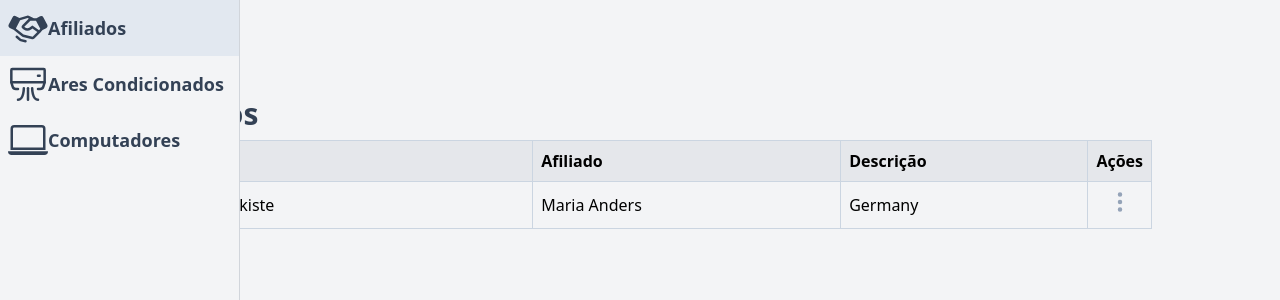
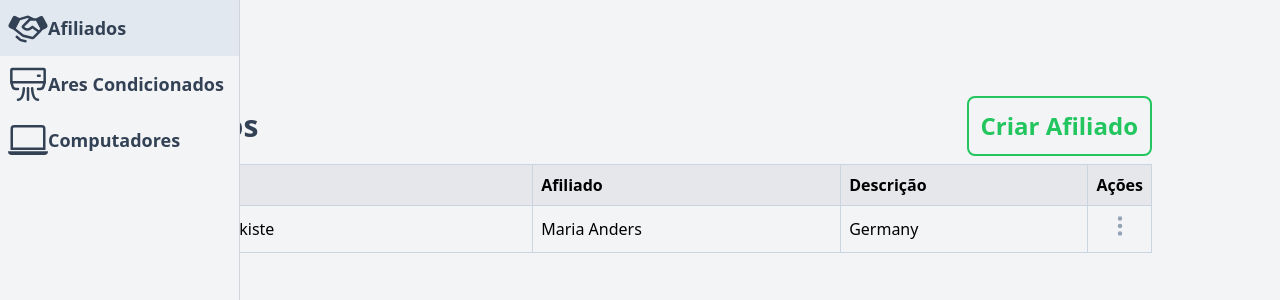
Before and after one commit to ppessanhadev/case-deep, a Nuxt app in the folder frontend/: page / in a window 1280 px wide. Shown: the top 300 px of the page. Built offline with nearby package versions, Linux system fonts and the light colour scheme.

Commit message:
feat: adds create button on branches page

```diff
--- a/frontend/pages/index.vue
+++ b/frontend/pages/index.vue
@@ -5,9 +5,21 @@
 <template>
   <main class="w-full h-screen">
     <Navbar />
-    <h1 class="block text-3xl text-slate-700 font-bold w-[80%] mx-auto pt-24 pb-2">
-      Afiliados
-    </h1>
+
+    <section class="flex justify-between items-center w-[80%] mx-auto pt-24 pb-2">
+      <h1 class="block text-3xl text-slate-700 font-bold ">
+        Afiliados
+      </h1>
+
+      <button
+        type="button"
+        class="block-inline border-2 border-green-500 rounded-lg hover:bg-green-500 hover:text-white transition-all text-green-500 font-bold p-2 disabled:opacity-70 disabled:cursor-not-allowed"
+      >
+        <p class="p-1 text-2xl">
+          Criar Afiliado
+        </p>
+      </button>
+    </section>
 
     <BranchTable />
   </main>
```
